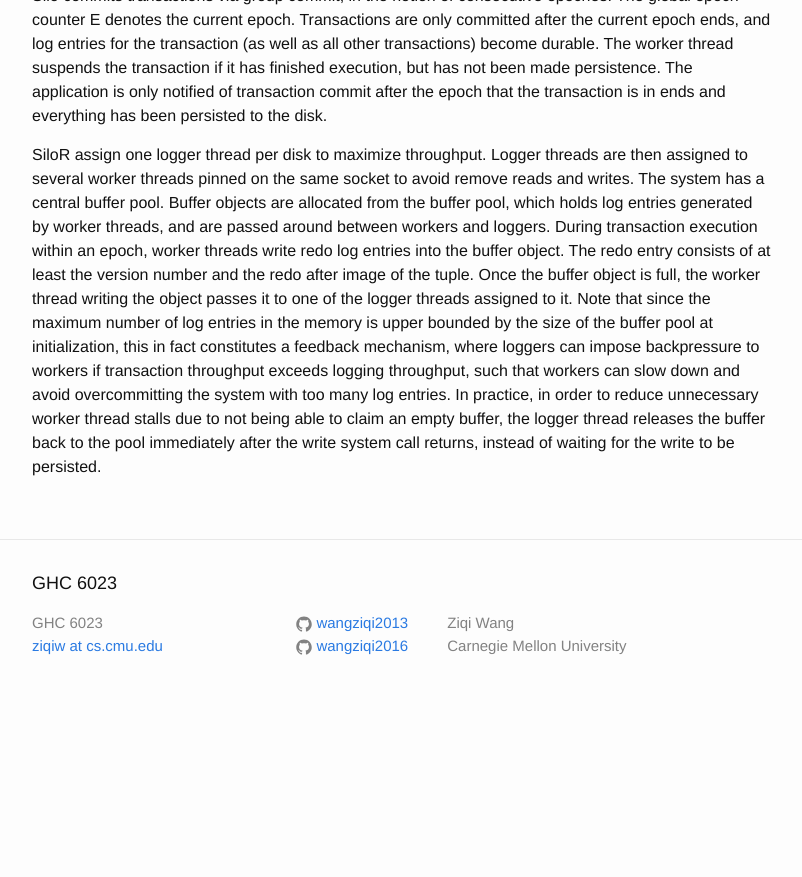
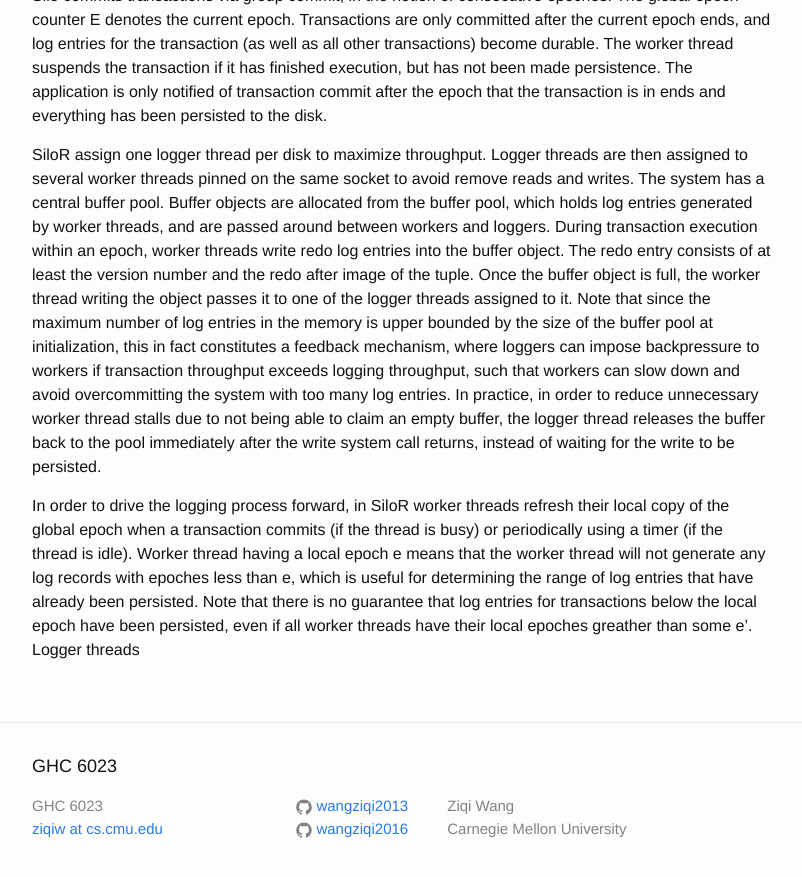
Before and after one commit to wangziqi2013/wangziqi2013.github.io, a Jekyll site: the page built from _posts/2019-03-11-silor.markdown, in a window 1280 px wide and 900 px high, scrolled down 1339 px. Shown: the top 877 px of the window, without its empty margins (238-1040 px from the left). Built offline with Jekyll 4.4.1, drawn with Linux system fonts in a browser that asks for light colours; before the commit the page ends 2056 px from its top, so only the background shows below that.

Commit message:
Working on local epoch

```diff
--- a/_posts/2019-03-11-silor.markdown
+++ b/_posts/2019-03-11-silor.markdown
@@ -60,3 +60,10 @@ feedback mechanism, where loggers can impose backpressure to workers if transact
 such that workers can slow down and avoid overcommitting the system with too many log entries. In practice, in order to
 reduce unnecessary worker thread stalls due to not being able to claim an empty buffer, the logger thread releases the buffer
 back to the pool immediately after the write system call returns, instead of waiting for the write to be persisted.
+
+In order to drive the logging process forward, in SiloR worker threads refresh their local copy of the global epoch when
+a transaction commits (if the thread is busy) or periodically using a timer (if the thread is idle). Worker thread having
+a local epoch e means that the worker thread will not generate any log records with epoches less than e, which is useful
+for determining the range of log entries that have already been persisted. Note that there is no guarantee that log entries
+for transactions below the local epoch have been persisted, even if
+all worker threads have their local epoches greather than some e'. Logger threads
```
